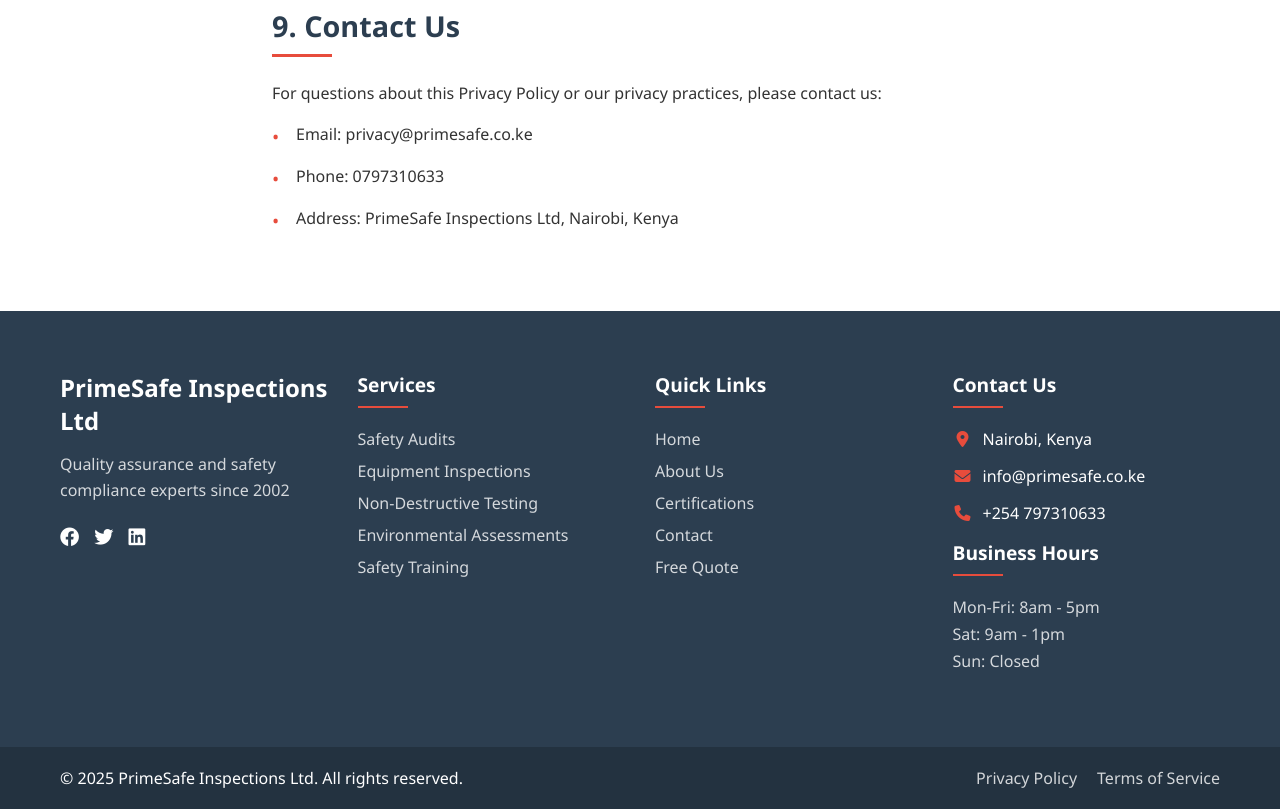
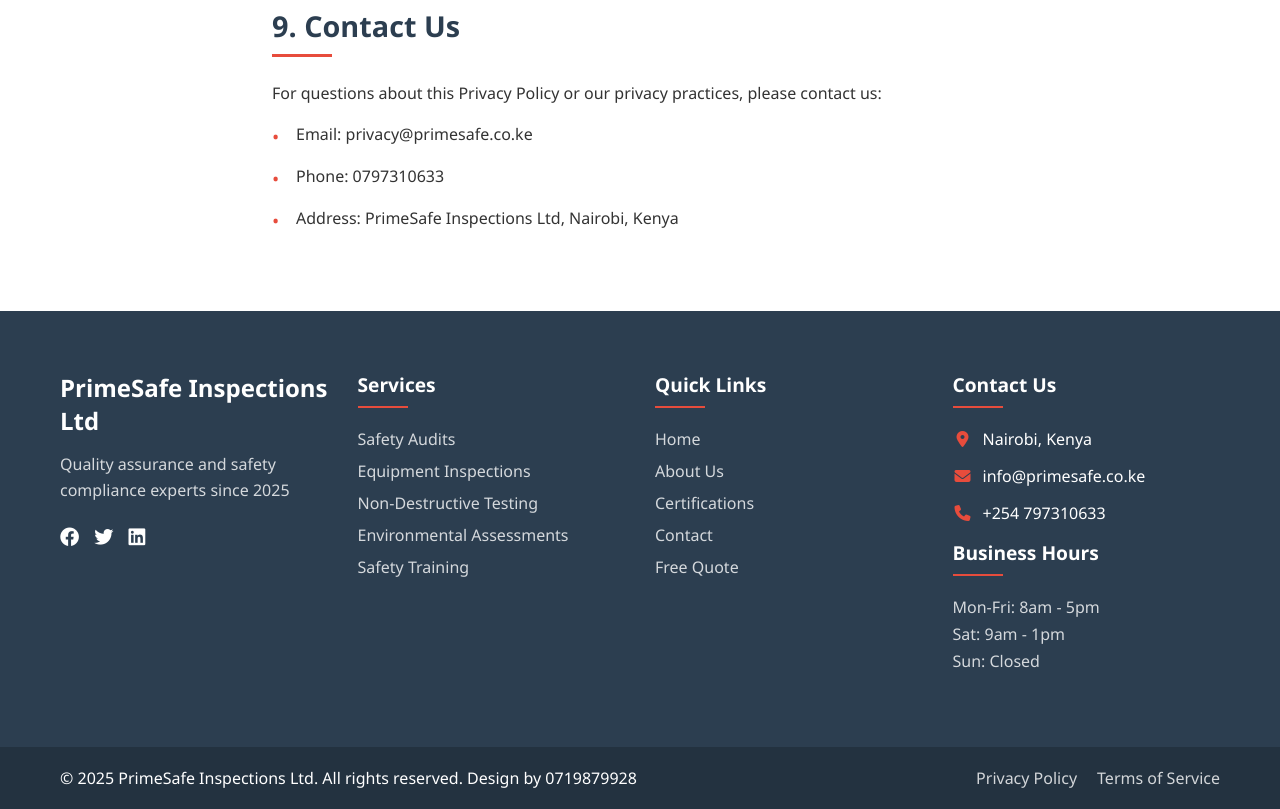
Before and after one commit to Rom-dev-ui/PrimeSafe, a plain HTML site: page policy.html in a window 1280 px wide. Shown: the part 4017-4826 px from the top of the page. Drawn offline with Linux system fonts and the light colour scheme.

Commit message:
updated policypage

```diff
--- a/policy.html
+++ b/policy.html
@@ -192,7 +192,7 @@
             <div class="footer-column">
                 <div class="footer-brand">
                     <h3>PrimeSafe Inspections Ltd</h3>
-                    <p>Quality assurance and safety compliance experts since 2002</p>
+                    <p>Quality assurance and safety compliance experts since 2025</p>
                     <div class="footer-social">
                         <a href="#" aria-label="Facebook"><i class="fab fa-facebook"></i></a>
                         <a href="#" aria-label="Twitter"><i class="fab fa-twitter"></i></a>
@@ -251,7 +251,7 @@
 
         <div class="footer-bottom">
             <div class="footer-bottom-content">
-                <p>&copy; <script>document.write(new Date().getFullYear())</script> PrimeSafe Inspections Ltd. All rights reserved.</p>
+                <p>&copy; <script>document.write(new Date().getFullYear())</script> PrimeSafe Inspections Ltd. All rights reserved. Design by 0719879928 </p>
                 <div class="footer-legal">
                     <a href="policy.html">Privacy Policy</a>
                     <a href="terms.html">Terms of Service</a>
```
